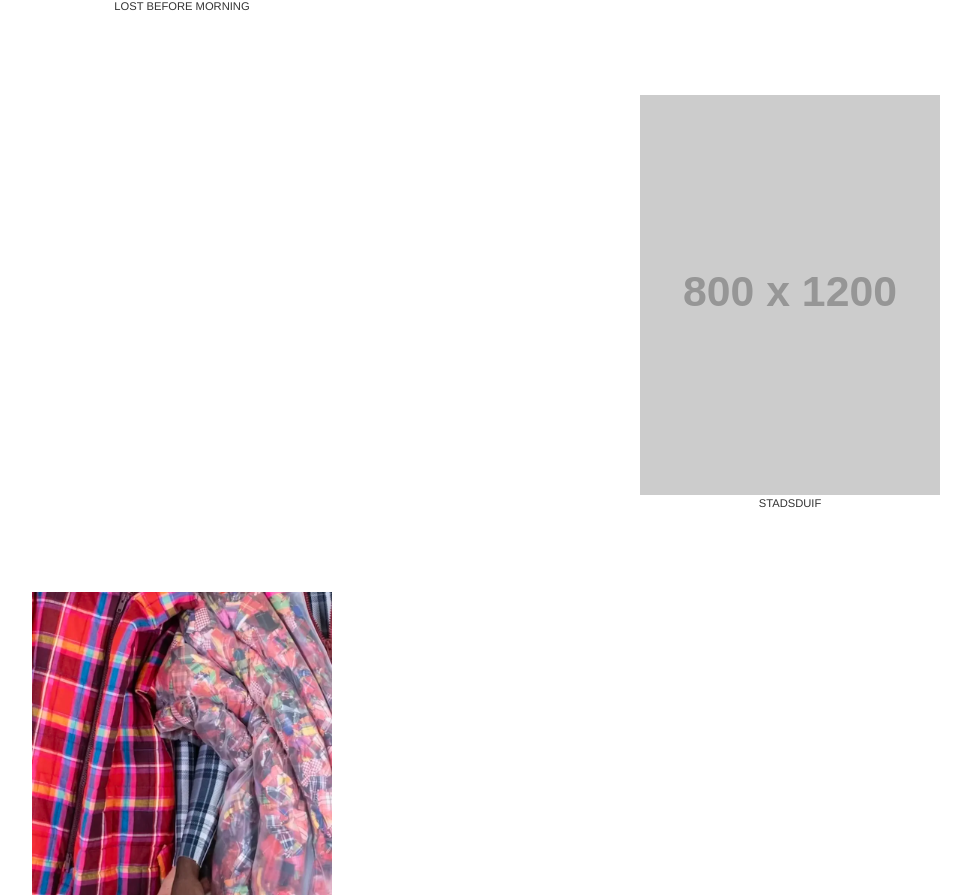
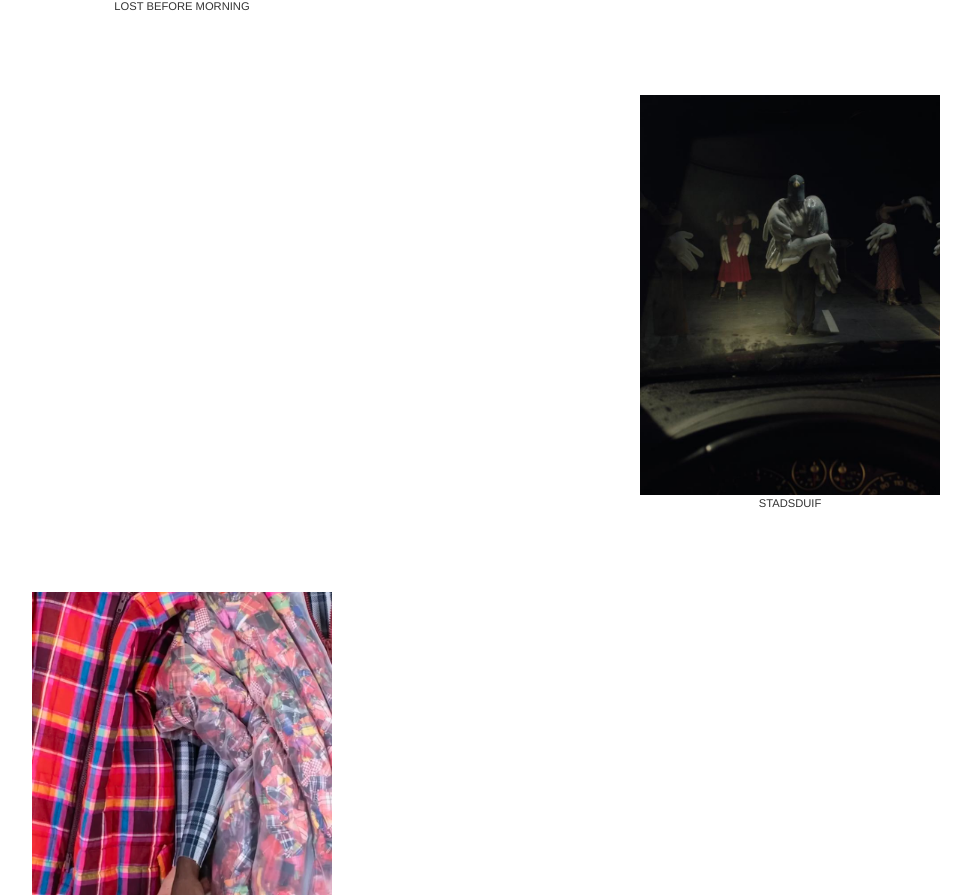
Before and after one commit to brentvervaet/anneliesannys-portfolio, a Vue app: page / in a window 1280 px wide. Shown: the part 1411-2306 px from the top of the page, without its empty margins (154-1125 px from the left). Built offline with nearby package versions, Linux system fonts and the light colour scheme.

Commit message:
feat: add beginning stadsduif

```diff
--- a/src/assets/tailwind.css
+++ b/src/assets/tailwind.css
@@ -30,7 +30,7 @@ body {
 }
 
 .scroll-arrow:hover {
-  color: rgba(255, 182, 193, 1);
+  color: rgba(255, 182, 193);
   transform: translateY(-5px);
 }
 
--- a/src/data/projects.json
+++ b/src/data/projects.json
@@ -157,11 +157,11 @@
     "video": "",
     "images": [
       {
-        "src": "https://placehold.co/800x1200",
+        "src": "/images/Stadsduif/stad01.JPG",
         "alt": "Stadsduif 01"
       }
     ],
-    "thumbnailImage": "https://placehold.co/800x1200"
+    "thumbnailImage": "/images/Stadsduif/med/stad01.JPG"
   },
 
   {
```
Also changed, not shown: public/images/Stadsduif/med/stad01.JPG (added), public/images/Stadsduif/stad01.JPG (added).
